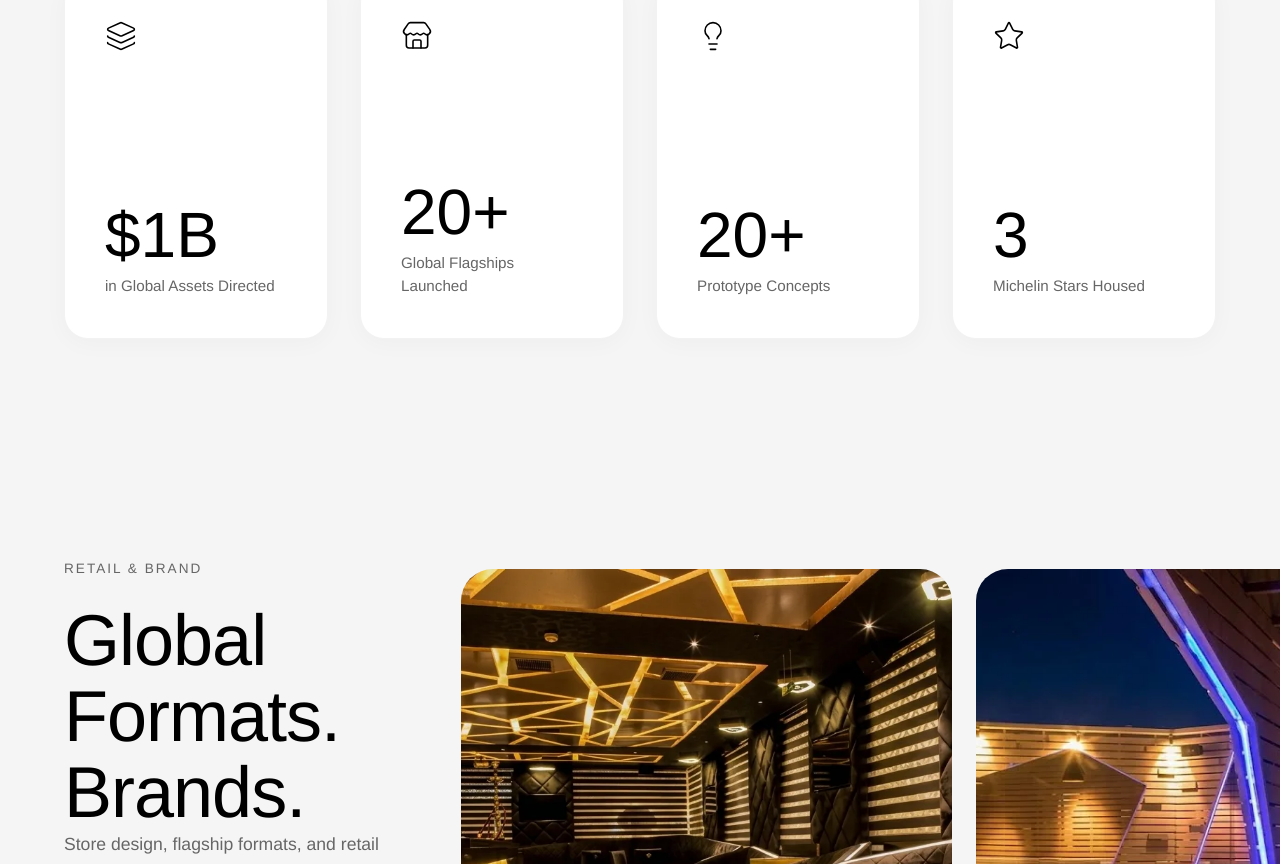
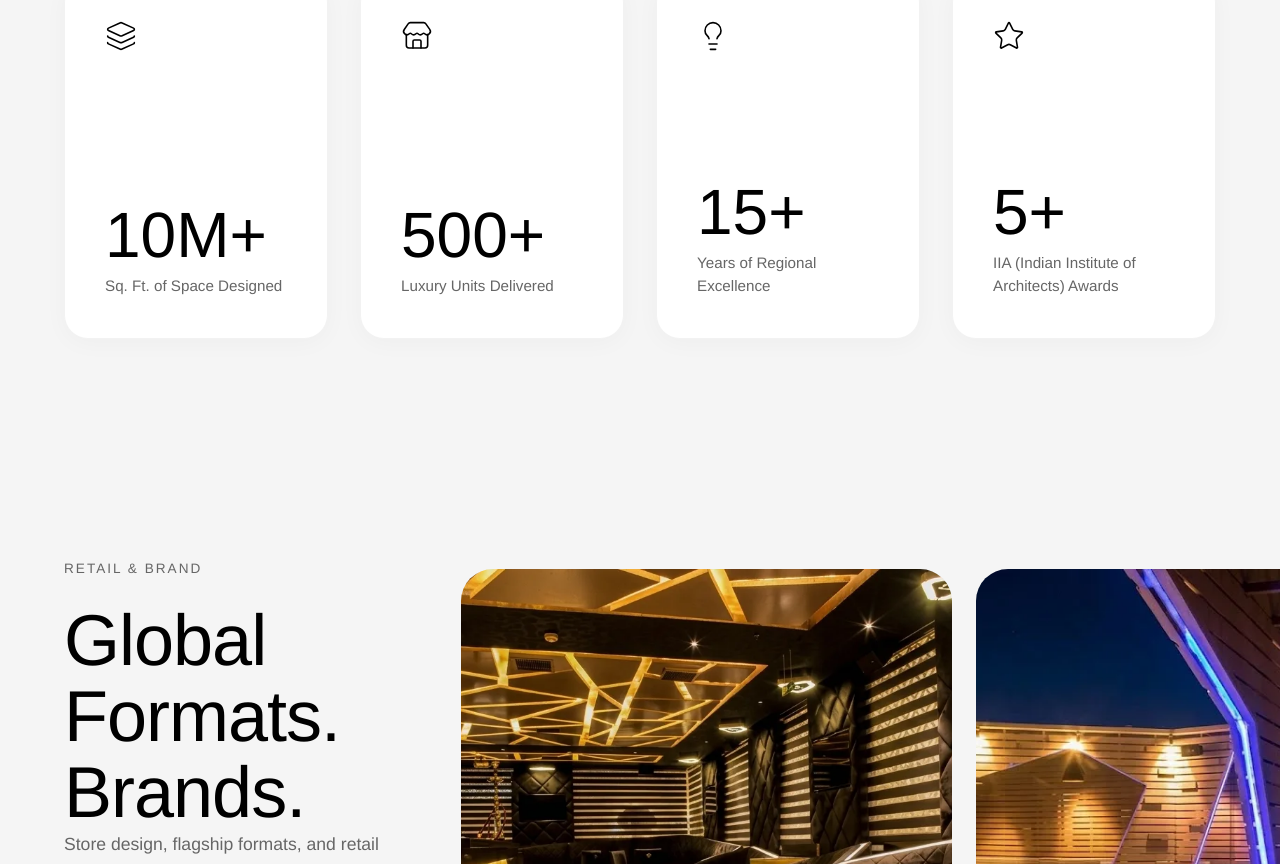
Before and after one commit to vivekbonde1981-dev/architech, a React (Vite) app: page / in a window 1280 px wide. Shown: the part 2076-2940 px from the top of the page. Built offline with nearby package versions, Linux system fonts and the light colour scheme.

Commit message:
fix: update portfolio statistics and contact information for accuracy

```diff
--- a/src/App.jsx
+++ b/src/App.jsx
@@ -45,10 +45,10 @@ const portfolioData = [
 ];
 
 const statsData = [
-  { icon: <Layers size={32} strokeWidth={1.2} />, title: "$1B", shortDesc: "in Global Assets Directed", longDesc: "Creative and fiduciary oversight across more than one billion dollars in capital expenditure — where brand ambition meets disciplined, high-value execution." },
-  { icon: <Store size={32} strokeWidth={1.2} />, title: "20+", shortDesc: "Global Flagships Launched", longDesc: "Market entry and creative rollouts across six continents, translating brand DNA into high-traffic retail environments that establish immediate authority in new markets." },
-  { icon: <Lightbulb size={32} strokeWidth={1.2} />, title: "20+", shortDesc: "Prototype Concepts", longDesc: "From market gap to physical prototype — defining the visual and operational DNA for new-to-market retail concepts built to last." },
-  { icon: <Star size={32} strokeWidth={1.2} />, title: "3", shortDesc: "Michelin Stars Housed", longDesc: "Designing the theatre of dining for the world's most demanding hospitality brands, where every aesthetic decision supports operational excellence and guest experience." }
+  { icon: <Layers size={32} strokeWidth={1.2} />, title: "10M+", shortDesc: "Sq. Ft. of Space Designed", longDesc: "Creative and fiduciary oversight across more than one billion dollars in capital expenditure — where brand ambition meets disciplined, high-value execution." },
+  { icon: <Store size={32} strokeWidth={1.2} />, title: "500+", shortDesc: "Luxury Units Delivered", longDesc: "Market entry and creative rollouts across six continents, translating brand DNA into high-traffic retail environments that establish immediate authority in new markets." },
+  { icon: <Lightbulb size={32} strokeWidth={1.2} />, title: "15+", shortDesc: "Years of Regional Excellence", longDesc: "From market gap to physical prototype — defining the visual and operational DNA for new-to-market retail concepts built to last." },
+  { icon: <Star size={32} strokeWidth={1.2} />, title: "5+", shortDesc: "IIA (Indian Institute of Architects) Awards", longDesc: "Designing the theatre of dining for the world's most demanding hospitality brands, where every aesthetic decision supports operational excellence and guest experience." }
 ];
 
 const brandsData = [
@@ -412,7 +412,7 @@ const ContactFooter = () => {
           <div className={`contact-info-list reveal-up ${isVisible ? 'is-visible' : ''}`} style={{ transitionDelay: '300ms' }}>
             <div className="contact-info-item">
               <MapPin size={20} />
-              <span>1204 Design Avenue, Nagpur, India 440010</span>
+              <span>Saptagiri plaza, beside Saptagiri banquite hall, G -12, Old Kautha, Maharashtra 431603</span>
             </div>
             <div className="contact-info-item">
               <Mail size={20} />
@@ -420,7 +420,7 @@ const ContactFooter = () => {
             </div>
             <div className="contact-info-item">
               <Phone size={20} />
-              <span>+91 98765 43210</span>
+              <span> 080879 04005</span>
             </div>
           </div>
         </div>
```
